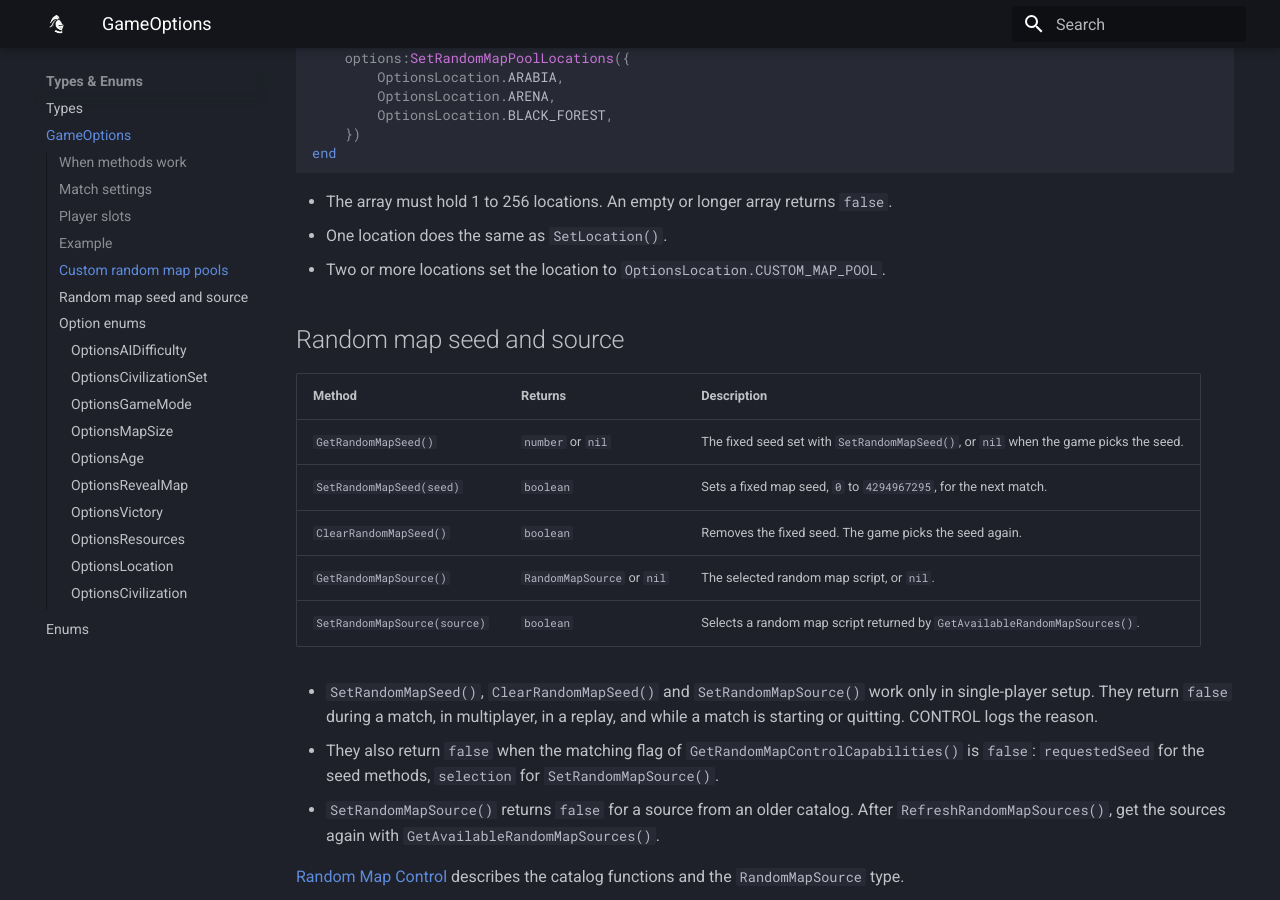
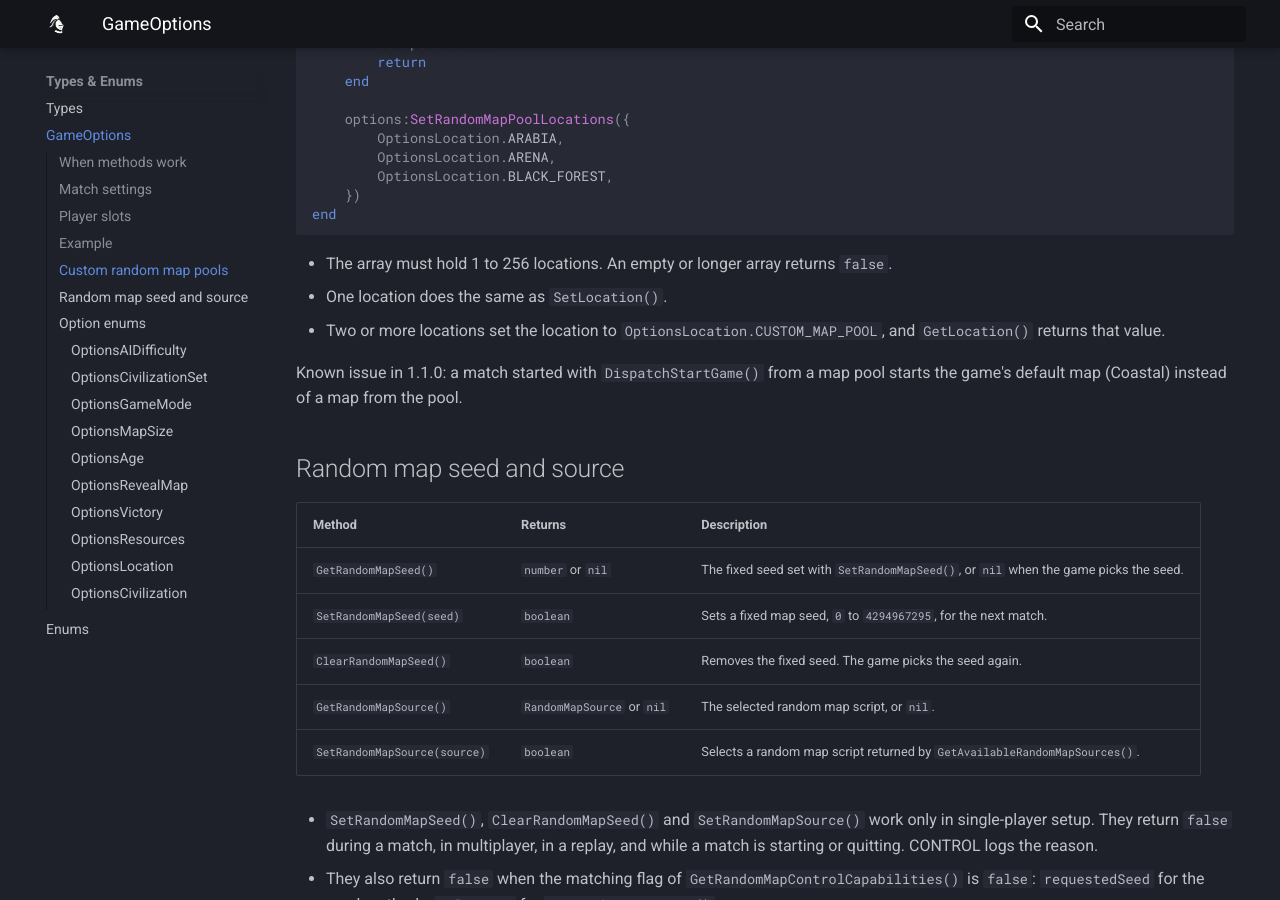
Before and after one commit to aoe2control/aoe2control.github.io, an MkDocs documentation site: the page built from docs/game-options.md, in a window 1280 px wide and 900 px high, scrolled down 4399 px. Built offline with MkDocs 1.6.1 and Material for MkDocs 9.7.7, drawn with Linux system fonts in a browser that asks for light colours; some of the changed text lies outside the part shown.

Commit message:
Document End() over full-screen screens, map pool location and speed Default
- End(): opening the tech tree, options, hotkeys, save or load screen does
  not end the match.
- GetLocation(): CUSTOM_MAP_POOL after a pool of two or more maps; during a
  match, the map the game started. Known issue: DispatchStartGame() from a
  pool starts the game's default map (Coastal).
- Game Speed Multiplier: switching back to Default restores the match's own
  speed.

Matches AoE2Control ca57b8b and the commits before it.

Co-Authored-By: Claude Opus 5.5 <noreply@anthropic.com>

```diff
--- a/docs/game-options.md
+++ b/docs/game-options.md
@@ -57,7 +57,7 @@ end
 | `SetTreatyLength(treatyLength)` | `boolean` | Sets the treaty length. |
 | `GetPlayersCount()` | `number` | Number of player slots in use. |
 | `SetPlayersCount(playersCount)` | `boolean` | Sets the number of player slots in use. |
-| `GetLocation()` | `OptionsLocation` | Selected map. |
+| `GetLocation()` | `OptionsLocation` | Selected map: `OptionsLocation.CUSTOM_MAP_POOL` after `SetRandomMapPoolLocations()` with two or more locations. During a match, the map the game started. |
 | `SetLocation(location)` | `boolean` | Selects a map. Also clears a custom map pool set by `SetRandomMapPoolLocations()`. |
 | `SetRandomMapPoolLocations(locations)` | `boolean` | Sets a custom random map pool. See [Custom random map pools](#custom-random-map-pools). |
 
@@ -134,7 +134,9 @@ end
 
 - The array must hold 1 to 256 locations. An empty or longer array returns `false`.
 - One location does the same as `SetLocation()`.
-- Two or more locations set the location to `OptionsLocation.CUSTOM_MAP_POOL`.
+- Two or more locations set the location to `OptionsLocation.CUSTOM_MAP_POOL`, and `GetLocation()` returns that value.
+
+Known issue in 1.1.0: a match started with `DispatchStartGame()` from a map pool starts the game's default map (Coastal) instead of a map from the pool.
 
 ## Random map seed and source
 
```
Also changed, not shown: docs/interface-options.md (+1 -1 lines), docs/lifecycle.md (+1 -1 lines), 1 other file.
